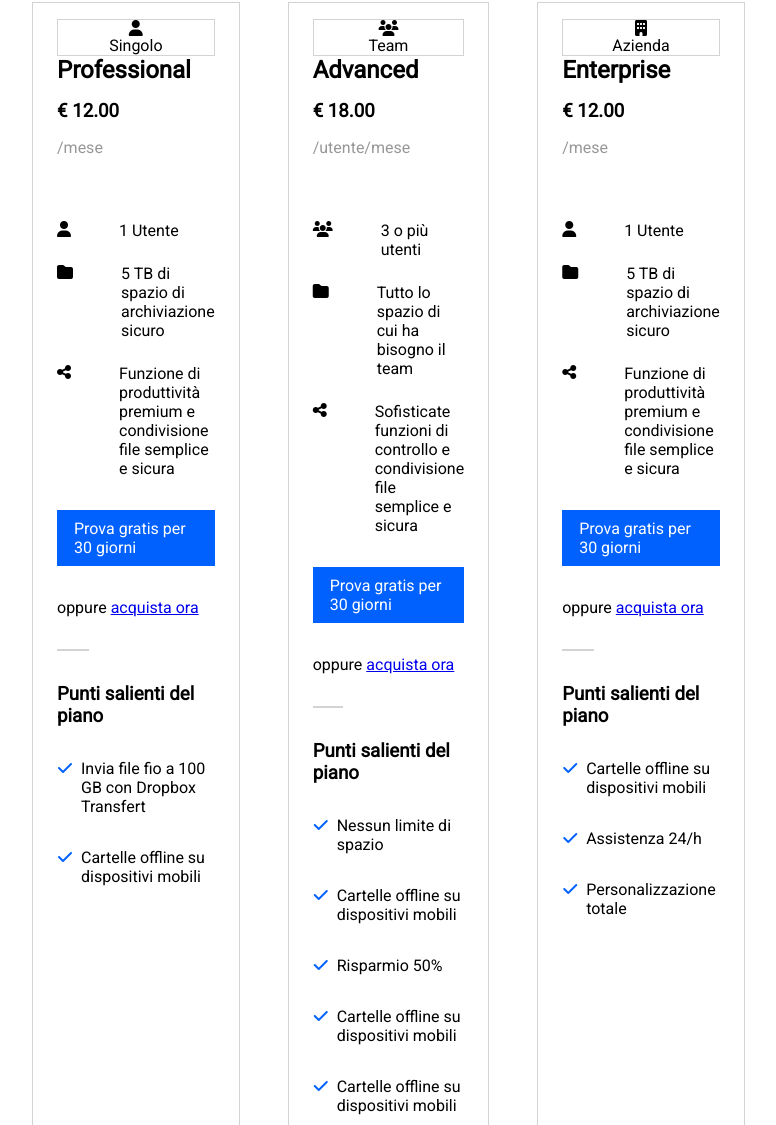
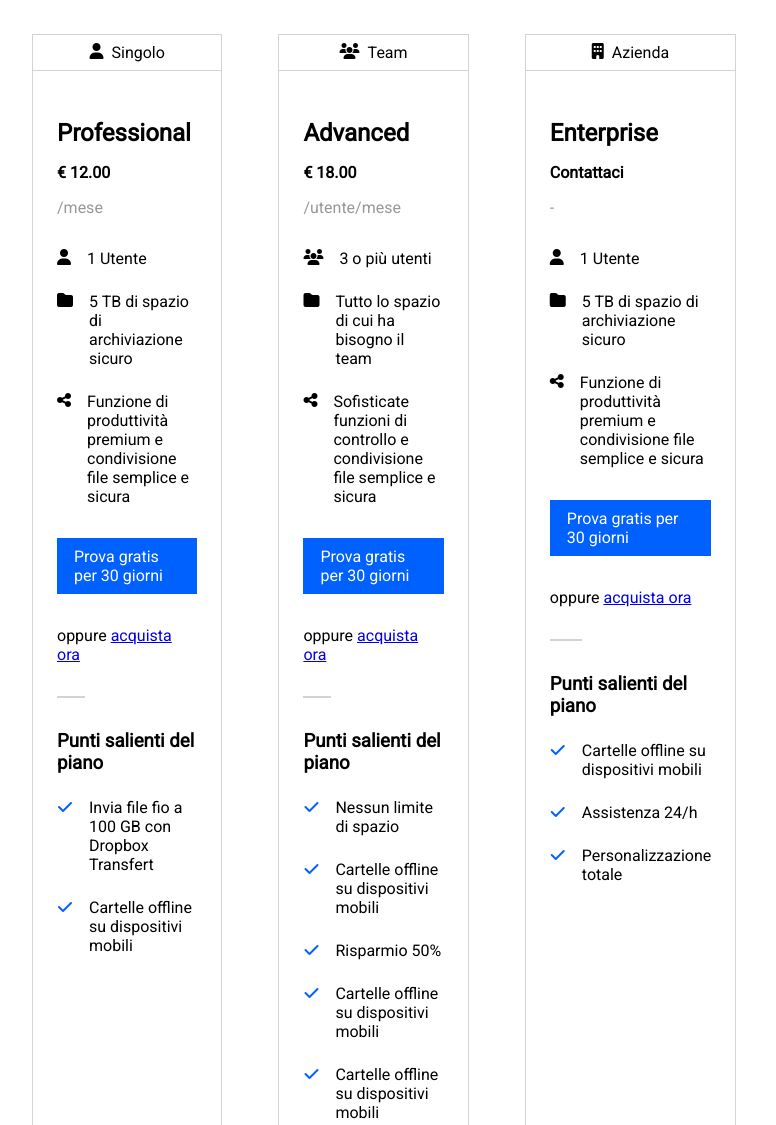
Before and after one commit to SofiaCurreri/htmlcss-dropbox, a plain HTML site: page index.html in a window 1280 px wide. Shown: the part 1135-2260 px from the top of the page, without its empty margins (256-1032 px from the left). Drawn offline with Linux system fonts and the light colour scheme.

Commit message:
completata sezione 3 colonne + riquadro sottostante

```diff
--- a/css/style.css
+++ b/css/style.css
@@ -29,11 +29,15 @@ body{
     height: 550px; */
 }
 
+.row{
+    display: flex;
+    flex-direction: row;
+}
+
 .box {
     display: flex;
     position: relative;
-    gap: 3rem;
-    padding-top: 2rem;
+    gap: 3.5rem;
 }
 
 .btn{
@@ -58,6 +62,18 @@ body{
 
 .primary {
     color: rgb(0, 97, 255);
+}
+
+.col-dir {
+    display: flex;
+    flex-direction: column;
+    gap: 0;
+}
+
+.centered {
+    display: flex;
+    align-items: center;
+    justify-content: center;
 }
 
 /* HEADER */
@@ -157,23 +173,36 @@ nav{
     border: 1px solid gray;
 }
 
-.centered{
-    display: flex;
-    align-items: center;
-}
-
-.small-container .box .column.w30{
+.small-container .box .column.w30,
+.small-container .box .column.w100{
     padding: 1rem 1.5rem;
     border: 1px solid rgb(211, 211, 214);
 }
 
-.column.w100.title{
+ .column.w100{
+    height: 100%;
+}
+
+.small-container .box .row.w30,
+.small-container .box .row.w100 {
+    padding: 1rem 1.5rem;
+    border: 1px solid rgb(211, 211, 214);
+}
+
+.column.w100.title,
+.mt2.column.w100.title{
     display: flex;
-    text-align: center;
+    flex-direction: row;
+    justify-content: center;
+    padding: 0.5rem;
+    height: fit-content;
     border: 1px solid rgb(211, 211, 214);
+    border-bottom: white;
 }
 
 hr{
     border: 1px solid rgb(211, 211, 214);
     width: 20%;
 }
+
+/* Section 3 */
--- a/css/utils.css
+++ b/css/utils.css
@@ -15,6 +15,14 @@
 	width: 30%;
 }
 
+.w40{
+	width: 40%;
+}
+
+.w60{
+	width: 60%;
+}
+
 .w70 {
 	width: 70%;
 }
@@ -27,8 +35,16 @@
 	margin-bottom: -0.5rem;
 }
 
+.mb1 {
+	margin-bottom: 1.5rem;
+}
+
 .mb2{
 	margin-bottom: 2rem;
+}
+
+.mb4{
+	margin-bottom: 4rem;
 }
 
 .mt1{
@@ -43,14 +59,18 @@
 	margin-top: 4rem;
 }
 
+.ml05{
+	margin-left: 0.5rem;
+}
+
 .ml2{
 	margin-left: -2.5rem;
-}
-
-.pl1{
-	padding-left: 1rem;
 }
 
 .ml5{
 	margin-left: 5rem;
 }
+
+.pl1 {
+	padding-left: 1rem;
+}
--- a/index.html
+++ b/index.html
@@ -86,7 +86,7 @@
 
             <div class="small-container">
                 <h2> Trova il piano business che fa per te</h2>
-                <div class="box">
+                <div class="box mt2">
                     <div class="centered">
                         <div class="circle primary">
                             <div class="circle xs base"></div>
@@ -103,38 +103,46 @@
             </div>
 
             <div class="small-container">
-                <div class="box">
+                <div class="box mt4">
 
                     <!-- Colonna 1 -->
-                    <div class="column w30">
+                    <div class="w30 col-dir">
 
-                        <div class="column w100 title"> <i class="fa-solid fa-user"></i> <p>Singolo</p> </div>
+                        <div class="mt2 column w100 title">
+                            <i class="fa-solid fa-user"></i>
+                            <p class="ml05">Singolo</p>
+                        </div>
 
-                        <h2> Professional</h2>
-                        <h3 class="mt1"> &euro; 12.00</h3>
+                        <div class="column w100">
+
+                            <h2 class="mt2"> Professional</h2>
+                            <h4 class="mt1"> &euro; 12.00</h4>
                             <p class="gray mt1 mb2"> /mese</p>
 
-                        <div class="box mb05">
+                            <div class="box mb1">
                                 <i class="fa-solid fa-user"></i>
-                            <p> 1 Utente </p>
+                                <p class="ml2"> 1 Utente </p>
                             </div>
-                        <div class="box mb05">
+                            <div class="box mb1">
                                 <i class="fa-solid fa-folder"></i>
-                            <p> 5 TB di spazio di archiviazione sicuro </p>
+                                <p class="ml2"> 5 TB di spazio di archiviazione sicuro </p>
                             </div>
                             <div class="box">
                                 <i class="fa-solid fa-share-nodes"></i>
-                            <p> Funzione di produttività premium e condivisione file semplice e sicura </p>
+                                <p class="ml2"> Funzione di produttività premium e condivisione file semplice e sicura </p>
                             </div>
 
+                            <div class="centered">
                                 <a class="btn btn-primary mt2 mb2" href="#"> Prova gratis per 30 giorni </a>
+                            </div>
+
                             <p class="mb2"> oppure <a href="#"> acquista ora</a></p>
                             <hr>
 
-                        <h3 class="mt2"> Punti salienti del piano </h3>
+                            <h3 class="mt2 mb1"> Punti salienti del piano </h3>
                             <div class="box">
                                 <span class="primary"><i class="fa-solid fa-check"></i></span>
-                            <p class="ml2"> Invia file fio a 100 GB con Dropbox Transfert </p>
+                                <p class="ml2 mb1"> Invia file fio a 100 GB con Dropbox Transfert </p>
                             </div>
                             <div class="box">
                                 <span class="primary"><i class="fa-solid fa-check"></i></span>
@@ -143,92 +151,108 @@
 
                         </div>
 
-                    <!-- Colonna 2 -->
-                    <div class="column w30">
-
-                        <div class="column w100 title"> <i class="fa-solid fa-users"></i>
-                            <p>Team</p>
                     </div>
 
-                        <h2> Advanced</h2>
-                        <h3 class="mt1"> &euro; 18.00</h3>
+                    <!-- Colonna 2 -->
+                    <div class="w30 col-dir">
+
+                        <div class="mt2 column w100 title">
+                            <i class="fa-solid fa-users"></i>
+                            <p class="ml05">Team</p>
+                        </div>
+
+                        <div class="column w100">
+
+                            <h2 class="mt2"> Advanced</h2>
+                            <h4 class="mt1"> &euro; 18.00</h4>
                             <p class="gray mt1 mb2"> /utente/mese</p>
 
-                        <div class="box mb05">
+                            <div class="box mb1">
                                 <i class="fa-solid fa-users"></i>
-                            <p> 3 o più utenti </p>
+                                <p class="ml2"> 3 o più utenti </p>
                             </div>
-                        <div class="box mb05">
+                            <div class="box mb1">
                                 <i class="fa-solid fa-folder"></i>
-                            <p> Tutto lo spazio di cui ha bisogno il team</p>
+                                <p class="ml2"> Tutto lo spazio di cui ha bisogno il team</p>
                             </div>
                             <div class="box">
                                 <i class="fa-solid fa-share-nodes"></i>
-                            <p> Sofisticate funzioni di controllo e condivisione file semplice e sicura </p>
+                                <p class="ml2"> Sofisticate funzioni di controllo e condivisione file semplice e sicura </p>
                             </div>
 
+                            <div class="centered">
                                 <a class="btn btn-primary mt2 mb2" href="#"> Prova gratis per 30 giorni </a>
+                            </div>
+
                             <p class="mb2"> oppure <a href="#"> acquista ora</a></p>
                             <hr>
 
-                        <h3 class="mt2"> Punti salienti del piano </h3>
-                        <div class="box">
+                            <h3 class="mt2 mb1"> Punti salienti del piano </h3>
+                            <div class="box mb1">
                                 <span class="primary"><i class="fa-solid fa-check"></i></span>
                                 <p class="ml2"> Nessun limite di spazio </p>
                             </div>
-                        <div class="box">
+                            <div class="box mb1">
                                 <span class="primary"><i class="fa-solid fa-check"></i></span>
                                 <p class="ml2"> Cartelle offline su dispositivi mobili </p>
                             </div>
-                        <div class="box">
+                            <div class="box mb1">
                                 <span class="primary"><i class="fa-solid fa-check"></i></span>
                                 <p class="ml2"> Risparmio 50% </p>
                             </div>
-                        <div class="box">
+                            <div class="box mb1">
                                 <span class="primary"><i class="fa-solid fa-check"></i></span>
                                 <p class="ml2"> Cartelle offline su dispositivi mobili </p>
                             </div>
-                        <div class="box">
+                            <div class="box mb4 ">
                                 <span class="primary"><i class="fa-solid fa-check"></i></span>
-                            <p class="ml2"> Cartelle offline su dispositivi mobili </p>
+                                <p class="ml2 "> Cartelle offline su dispositivi mobili </p>
+                            </div>
+
                         </div>
 
                     </div>
 
                     <!-- Colonna 3 -->
-                    <div class="column w30">
+                    <div class="w30 col-dir">
 
-                        <div class="column w100 title"> <i class="fa-solid fa-building"></i>
-                            <p>Azienda</p>
+                        <div class="mt2 column w100 title">
+                            <i class="fa-solid fa-building"></i>
+                            <p class="ml05">Azienda</p>
                         </div>
 
-                        <h2> Enterprise</h2>
-                        <h3 class="mt1"> &euro; 12.00</h3>
-                        <p class="gray mt1 mb2"> /mese</p>
+                        <div class="column w100">
 
-                        <div class="box mb05">
+                            <h2 class="mt2"> Enterprise</h2>
+                            <h4 class="mt1"> Contattaci</h4>
+                            <p class="gray mt1 mb2"> -</p>
+
+                            <div class="box mb1">
                                 <i class="fa-solid fa-user"></i>
-                            <p> 1 Utente </p>
+                                <p class="ml2"> 1 Utente </p>
                             </div>
-                        <div class="box mb05">
+                            <div class="box mb1">
                                 <i class="fa-solid fa-folder"></i>
-                            <p> 5 TB di spazio di archiviazione sicuro </p>
+                                <p class="ml2"> 5 TB di spazio di archiviazione sicuro </p>
                             </div>
                             <div class="box">
                                 <i class="fa-solid fa-share-nodes"></i>
-                            <p> Funzione di produttività premium e condivisione file semplice e sicura </p>
+                                <p class="ml2"> Funzione di produttività premium e condivisione file semplice e sicura </p>
                             </div>
 
+                            <div class="centered">
                                 <a class="btn btn-primary mt2 mb2" href="#"> Prova gratis per 30 giorni </a>
+                            </div>
+
                             <p class="mb2"> oppure <a href="#"> acquista ora</a></p>
                             <hr>
 
-                        <h3 class="mt2"> Punti salienti del piano </h3>
-                        <div class="box">
+                            <h3 class="mt2 mb1"> Punti salienti del piano </h3>
+                            <div class="box mb1">
                                 <span class="primary"><i class="fa-solid fa-check"></i></span>
                                 <p class="ml2"> Cartelle offline su dispositivi mobili </p>
                             </div>
-                        <div class="box">
+                            <div class="box mb1">
                                 <span class="primary"><i class="fa-solid fa-check"></i></span>
                                 <p class="ml2"> Assistenza 24/h </p>
                             </div>
@@ -238,8 +262,58 @@
                             </div>
 
                         </div>
+
                     </div>
 
+                </div>
+
+
+                <!-- Riquadro largo sotto le tre colonne -->
+                <div class="col-dir">
+
+                    <!-- Titolo -->
+                    <div class="w100 mt2">
+                        <div class="column w100 title">
+                            <i class="fa-solid fa-building"></i>
+                            <p class="ml05">Team</p>
+                        </div>
+                    </div>
+
+                    <!-- Corpo -->
+                    <div class="box">
+                        <div class="row w100">
+                            <div class="w70 mt2">
+                                <h2> Enterprise </h2>
+                                <h4 class="mt1"> Contatta l' ufficio vendite per i prezzi</h4>
+                                <p class="mt4"> Soluzioni personalizzate e supporto su misura per aiutare i professionisti IT nella gestione su
+                                    qualsiasi scala</p>
+                            </div>
+
+                            <div class="w30">
+                                <div style="display: flex; justify-content: flex-end;">
+                                    <a class="btn btn-primary mt2 mb2" href="#"> Contatta l' ufficio vendite </a>
+                                </div>
+
+                            </div>
+                        </div>
+                    </div>
+                </div>
+
+            </div>
+
+        </section>
+
+        <!-- Sezione 3 -->
+        <section>
+
+            <div class="small-container">
+                <div class="w60">
+
+                </div>
+
+                <div class="w40">
+
+                </div>
             </div>
 
         </section>
```
Lines whose indentation alone changed are shown as unchanged.
